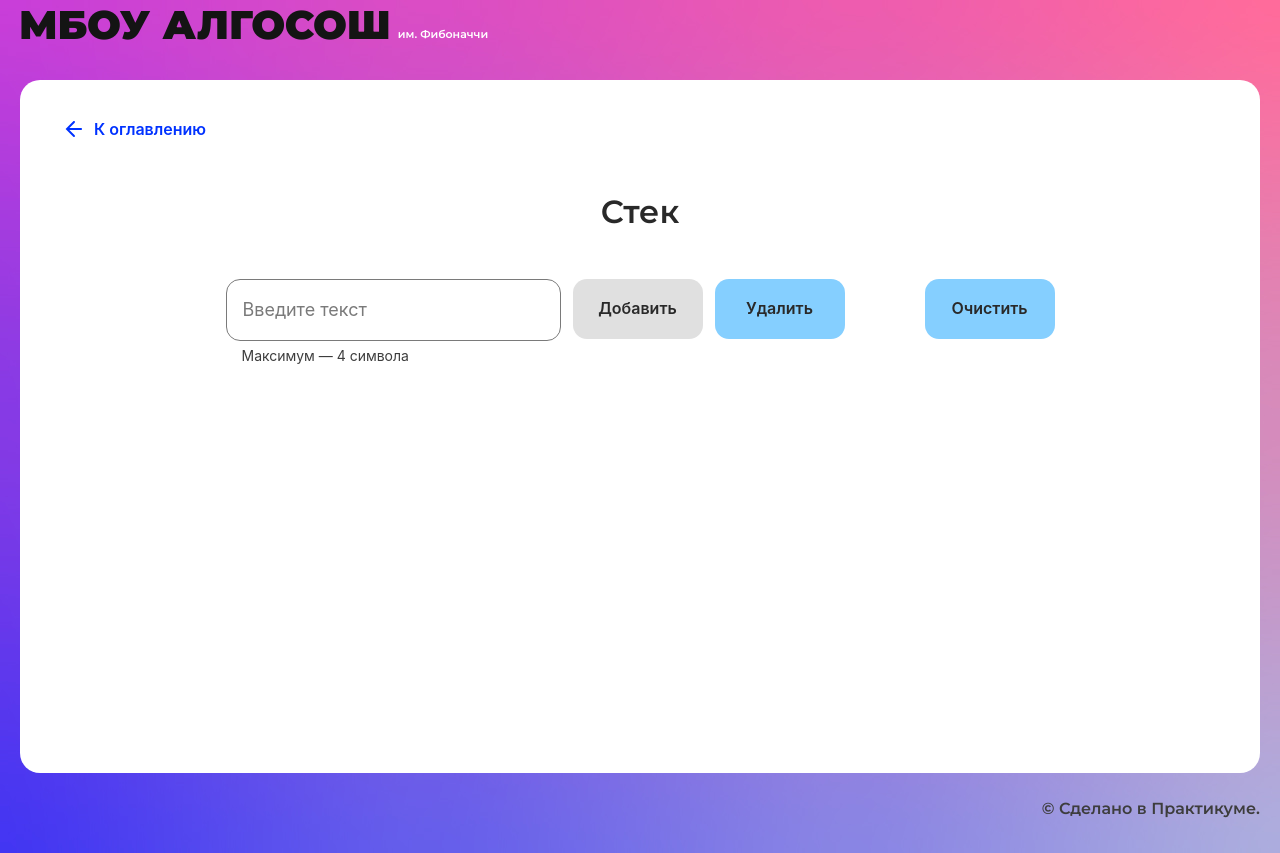
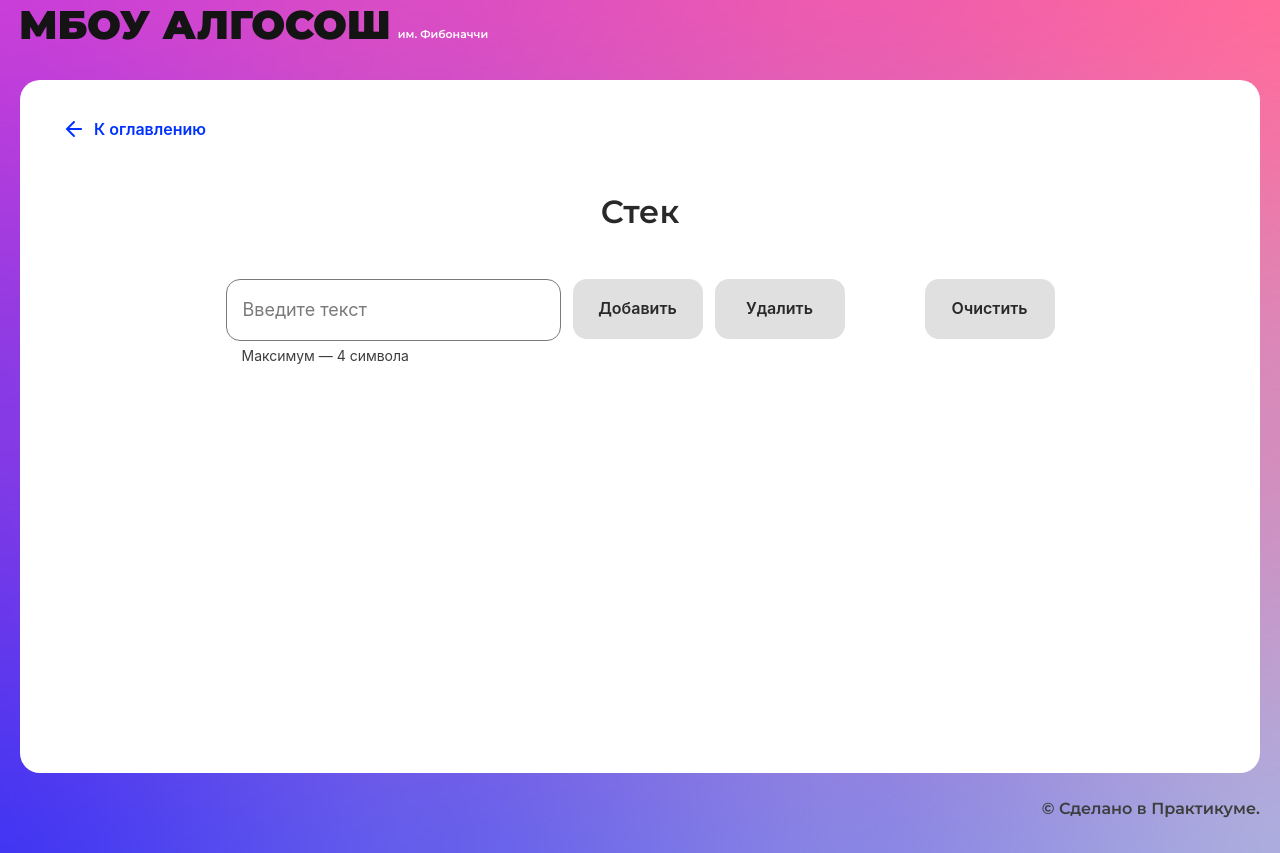
Before and after one commit to yandex-praktikum/algososh, a React (Create React App) app: page /stack in a window 1280 px wide. Built offline with nearby package versions, Linux system fonts and the light colour scheme.

Commit message:
fix Stack-page refactor disable logic

```diff
--- a/src/components/stack-page/stack-page.tsx
+++ b/src/components/stack-page/stack-page.tsx
@@ -25,6 +25,7 @@ export const StackPage: React.FC = () => {
     const [isClear, setIsClear] = useState<boolean | undefined>(false);
 
     let data: string | '' = values?.data;
+    let regex = /\D/g;
 
     useEffect(() => {
         setStack(new Stack());
@@ -34,8 +35,8 @@ export const StackPage: React.FC = () => {
     const pushStack = async (stack: Stack<string>, str: string): Promise<Stack<string>> => {
         setIsLoading(true);
         setIsPush(true);
-        let regex = /\D/g;
-        if (!regex.test(str) && stack.getSize() < 16) {
+
+        if (stack.getSize() < 16) {
             stack.push(str);
             if (circlesList) {
                 setList(stack.print);
@@ -117,20 +118,20 @@ export const StackPage: React.FC = () => {
                         extraClass={`${styles.button}`}
                         type={'submit'}
                         isLoader={isPush}
-                        disabled={!data}
+                        disabled={!data || regex.test(data)}
                 />
                 <Button text={'Удалить'}
                         type={'button'}
                         onClick={handlePop}
                         isLoader={isPop}
-                        disabled={isLoading}
+                        disabled={isLoading || !circlesList?.length}
                 />
                 <div className={styles.clearBtnWrapper}>
                     <Button text={'Очистить'}
                             type={'button'}
                             onClick={handleClear}
                             isLoader={isClear}
-                            disabled={isLoading}
+                            disabled={isLoading || !circlesList?.length}
                     />
                 </div>
             </form>
```
